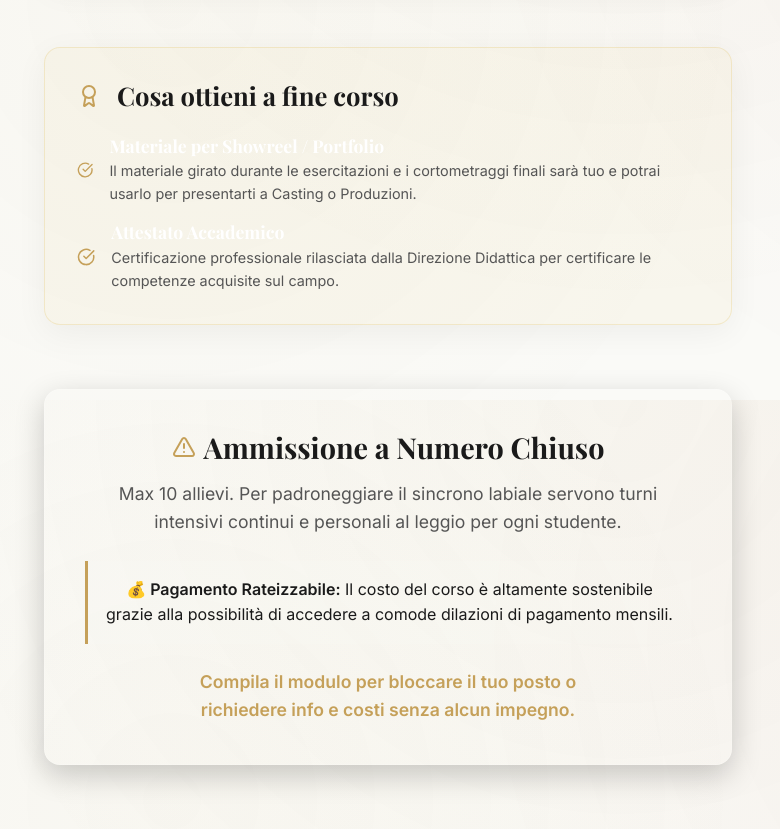
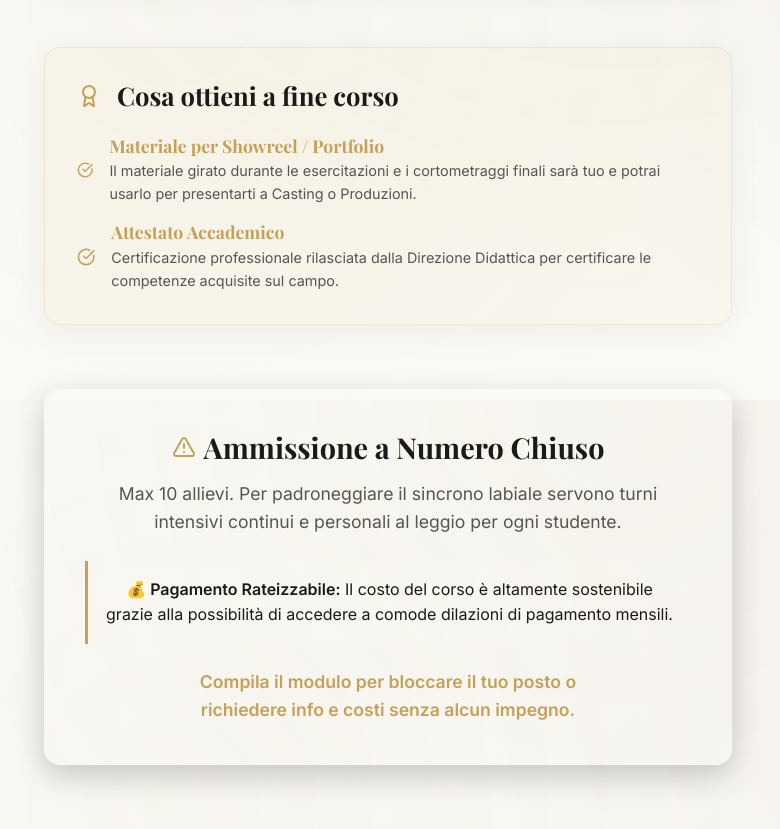
Before and after one commit to CreativiaStudio/amarcord, a React (Vite) app: page /corso/doppiaggio in a window 1280 px wide. Shown: the part 3600-4429 px from the top of the page, without its empty margins (20-800 px from the left). Built offline with nearby package versions, Linux system fonts and the light colour scheme; a web font is replaced by a local one.

Commit message:
UI Tweak: make specific course benefits golden

```diff
--- a/src/components/CoursePage.jsx
+++ b/src/components/CoursePage.jsx
@@ -221,14 +221,14 @@ export default function CoursePage() {
                 <li style={{ display: 'flex', alignItems: 'center', gap: '1rem', marginBottom: '1rem' }}>
                   <CheckCircle size={24} color="var(--accent-gold)" />
                   <div>
-                    <h4 style={{ color: '#fff', fontSize: '1.1rem', marginBottom: '0.2rem' }}>Materiale per Showreel / Portfolio</h4>
+                    <h4 style={{ color: 'var(--accent-gold)', fontSize: '1.1rem', marginBottom: '0.2rem' }}>Materiale per Showreel / Portfolio</h4>
                     <p style={{ color: 'var(--text-muted)', fontSize: '0.9rem' }}>Il materiale girato durante le esercitazioni e i cortometraggi finali sarà tuo e potrai usarlo per presentarti a Casting o Produzioni.</p>
                   </div>
                 </li>
                 <li style={{ display: 'flex', alignItems: 'center', gap: '1rem' }}>
                   <CheckCircle size={24} color="var(--accent-gold)" />
                   <div>
-                    <h4 style={{ color: '#fff', fontSize: '1.1rem', marginBottom: '0.2rem' }}>Attestato Accademico</h4>
+                    <h4 style={{ color: 'var(--accent-gold)', fontSize: '1.1rem', marginBottom: '0.2rem' }}>Attestato Accademico</h4>
                     <p style={{ color: 'var(--text-muted)', fontSize: '0.9rem' }}>Certificazione professionale rilasciata dalla Direzione Didattica per certificare le competenze acquisite sul campo.</p>
                   </div>
                 </li>
```
